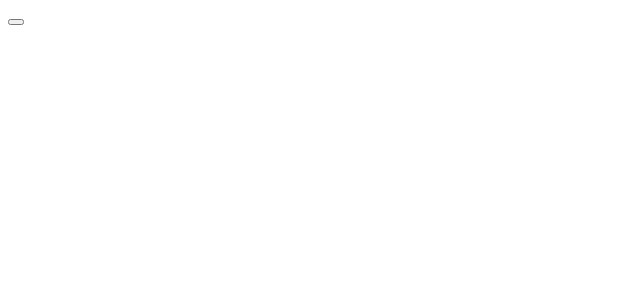
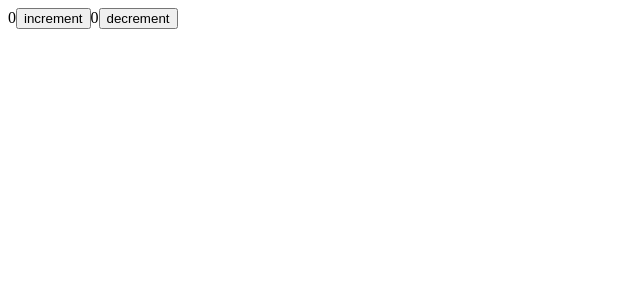
Before and after one commit to Preciousnnebuogor/React, a React (Create React App) app: page / in a window 1280 px wide. Shown: the top 300 px of the page, without its empty margins (0-640 px from the left). Built offline with nearby package versions, Linux system fonts and the light colour scheme.

Commit message:
using useStste to increase and decrease a button

```diff
--- a/src/components/eventhandling.jsx
+++ b/src/components/eventhandling.jsx
@@ -1,8 +1,23 @@
+import { useState } from "react";
 export default function HandleEvent() {
-    function handleSubmit () {
-     console.log("i am okay")
-    }
-    return <div>
-        <button onCanPlay={handleSubmit}></button>
+  const [count, setCount] = useState(0);
+  const [count1, setCount2] = useState(0);
+
+  function handleSubmit() {
+    console.log("i am okay");
+    setCount(count + 1);
+  }
+
+  function handleSubmit2() {
+    console.log("i love you");
+    setCount2(count1 - 1);
+  }
+  return (
+    <div>
+      {count}
+      <button onClick={handleSubmit}>increment</button>
+      {count1}
+      <button onClick={handleSubmit2}>decrement</button>
     </div>
+  );
 }
```
